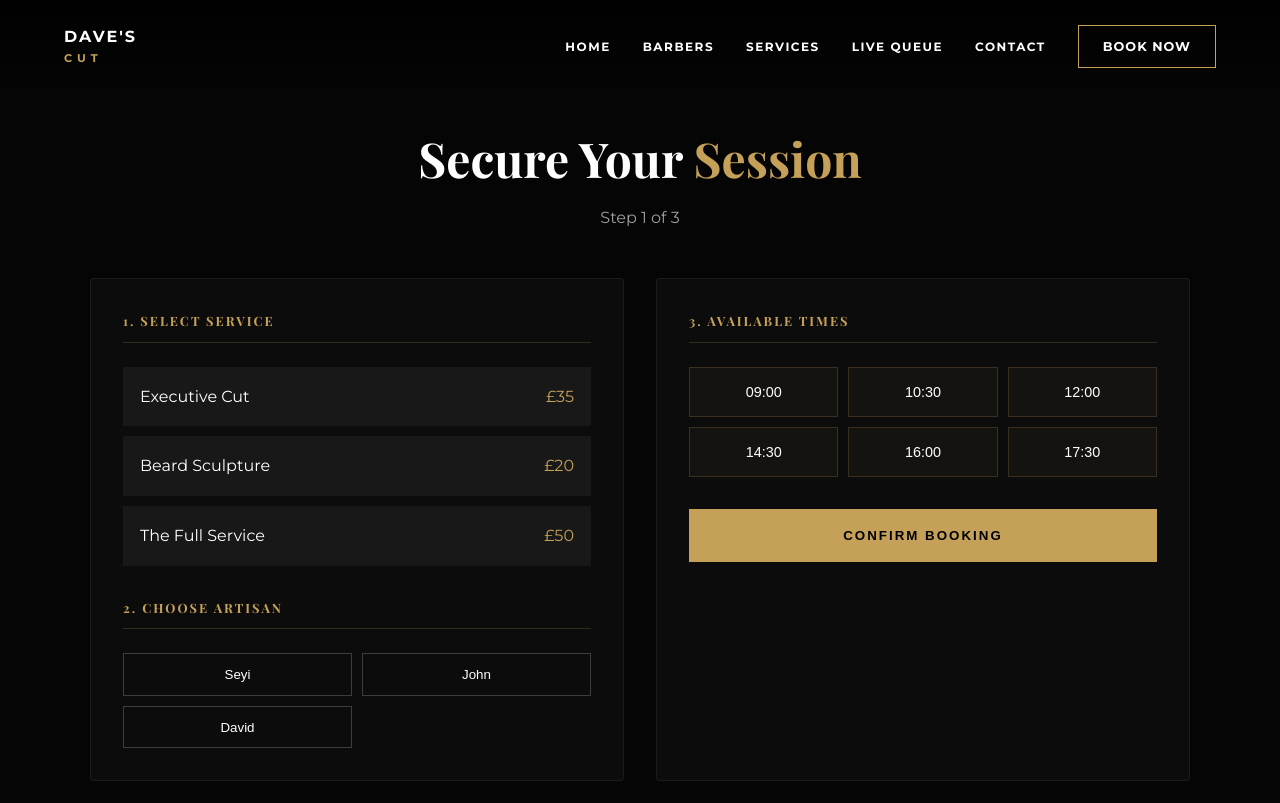
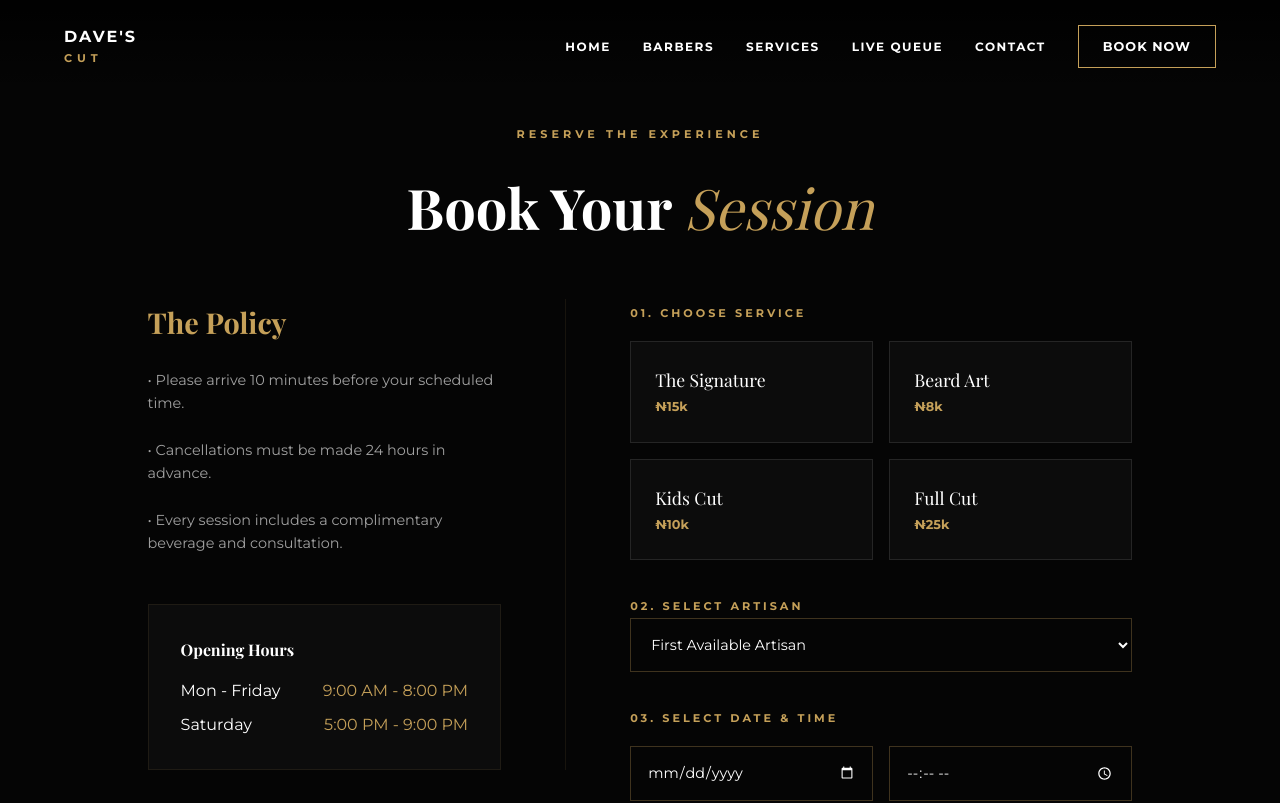
Before and after one commit to NATION-eng/DAVE-S-CUTS, a React (Vite) app: page /Booking in a window 1280 px wide. Shown: the top 803 px of the page. Built offline with nearby package versions, Linux system fonts and the light colour scheme; a web font is replaced by a local one.

Commit message:
Update Booking.tsx

```diff
--- a/src/pages/Booking.tsx
+++ b/src/pages/Booking.tsx
@@ -1,162 +1,271 @@
-import React, { useState } from "react";
+import React from "react";
 
 const Bookings: React.FC = () => {
-  const [step, setStep] = useState(1);
-
-  const barbers = ["Seyi", "John", "David"];
-  const services = [
-    { name: "Executive Cut", price: "£35" },
-    { name: "Beard Sculpture", price: "£20" },
-    { name: "The Full Service", price: "£50" }
-  ];
-  const times = ["09:00", "10:30", "12:00", "14:30", "16:00", "17:30"];
-
   return (
-    <div style={containerStyle}>
-      <div style={wrapperStyle}>
-        {/* Header */}
+    <div
+      style={{
+        padding: "120px 5% 80px", // Reduced top padding slightly for better mobile start
+        background: "var(--bg-black)",
+        minHeight: "100vh",
+      }}
+    >
+      <div
+        className="container"
+        style={{ maxWidth: "1100px", margin: "0 auto" }}
+      >
+        {/* Header Section */}
         <div style={{ textAlign: "center", marginBottom: "3rem" }}>
-          <h2 className="serif" style={titleStyle}>Secure Your <span className="gold-text">Session</span></h2>
-          <p style={{ color: "var(--gray)" }}>Step {step} of 3</p>
+          <span
+            className="gold-text"
+            style={{
+              letterSpacing: "4px",
+              fontSize: "0.7rem",
+              fontWeight: "bold",
+            }}
+          >
+            RESERVE THE EXPERIENCE
+          </span>
+          <h2
+            className="serif"
+            style={{ fontSize: "clamp(2rem, 5vw, 3.5rem)", marginTop: "1rem" }}
+          >
+            Book Your <span className="gold-text italic">Session</span>
+          </h2>
         </div>
 
-        {/* Responsive Grid System */}
-        <div className="booking-grid">
+        <div className="responsive-booking-grid">
+          {/* Left Column: Details & Info */}
+          <div className="info-column">
+            <h3
+              className="serif"
+              style={{
+                fontSize: "1.8rem",
+                color: "var(--gold)",
+                marginBottom: "1.5rem",
+              }}
+            >
+              The Policy
+            </h3>
+            <div
+              style={{
+                color: "var(--gray)",
+                fontSize: "0.9rem",
+                display: "flex",
+                flexDirection: "column",
+                gap: "1.5rem",
+              }}
+            >
+              <p>• Please arrive 10 minutes before your scheduled time.</p>
+              <p>• Cancellations must be made 24 hours in advance.</p>
+              <p>
+                • Every session includes a complimentary beverage and
+                consultation.
+              </p>
+            </div>
 
-          {/* Section 1: Select Barber & Service */}
-          <div style={cardStyle}>
-            <h3 style={sectionTitle}>1. Select Service</h3>
-            {services.map((s, i) => (
-              <div key={i} style={optionStyle}>
-                <span>{s.name}</span>
-                <span className="gold-text">{s.price}</span>
+            <div
+              style={{
+                marginTop: "3rem",
+                padding: "2rem",
+                background: "#0c0c0c",
+                border: "1px solid rgba(197, 160, 89, 0.1)",
+              }}
+            >
+              <h4
+                className="serif"
+                style={{ color: "white", marginBottom: "1rem" }}
+              >
+                Opening Hours
+              </h4>
+              <div
+                style={{
+                  display: "flex",
+                  justifyContent: "space-between",
+                  marginBottom: "0.5rem",
+                }}
+              >
+                <span>Mon - Friday</span>
+                <span className="gold-text">9:00 AM - 8:00 PM</span>
               </div>
-            ))}
-
-            <h3 style={{ ...sectionTitle, marginTop: '2rem' }}>2. Choose Artisan</h3>
-            <div style={{ display: 'grid', gridTemplateColumns: '1fr 1fr', gap: '10px' }}>
-              {barbers.map((b, i) => (
-                <button key={i} style={selectionBtn}>{b}</button>
-              ))}
+              <div style={{ display: "flex", justifyContent: "space-between" }}>
+                <span>Saturday</span>
+                <span className="gold-text">5:00 PM - 9:00 PM</span>
+              </div>
             </div>
           </div>
 
-          {/* Section 2: Select Time */}
-          <div style={cardStyle}>
-            <h3 style={sectionTitle}>3. Available Times</h3>
-            <div className="time-grid">
-              {times.map((t, i) => (
-                <button key={i} style={timeBtnStyle}>{t}</button>
-              ))}
+          {/* Right Column: The Detailed Form */}
+          <form
+            style={{ display: "flex", flexDirection: "column", gap: "2rem" }}
+          >
+            {/* Step 1: Service */}
+            <div className="booking-step">
+              <label style={labelStyle}>01. CHOOSE SERVICE</label>
+              <div className="services-grid">
+                <ServiceOption id="s1" name="The Signature" price="₦15k" />
+                <ServiceOption id="s2" name="Beard Art" price="₦8k" />
+                <ServiceOption id="s3" name="Kids Cut" price="₦10k" />
+                <ServiceOption id="s4" name="Full Cut" price="₦25k" />
+              </div>
             </div>
 
-            <button className="btn-gold" style={confirmBtn}>
-              CONFIRM BOOKING
+            {/* Step 2: Artisan */}
+            <div className="booking-step">
+              <label style={labelStyle}>02. SELECT ARTISAN</label>
+              <select style={inputStyle}>
+                <option>First Available Artisan</option>
+                <option>Seyi (Master Artisan)</option>
+                <option>John (Creative Lead)</option>
+                <option>David (Senior Stylist)</option>
+              </select>
+            </div>
+
+            {/* Step 3: Schedule */}
+            <div className="booking-step">
+              <label style={labelStyle}>03. SELECT DATE & TIME</label>
+              <div className="schedule-grid">
+                <input type="date" style={inputStyle} />
+                <input type="time" style={inputStyle} />
+              </div>
+            </div>
+
+            {/* Step 4: Contact */}
+            <div className="booking-step">
+              <label style={labelStyle}>04. YOUR DETAILS</label>
+              <input
+                type="text"
+                placeholder="Full Name"
+                style={{ ...inputStyle, marginTop: "1rem" }}
+              />
+              <input
+                type="tel"
+                placeholder="Phone Number (WhatsApp preferred)"
+                style={{ ...inputStyle, marginTop: "1rem" }}
+              />
+            </div>
+
+            <button
+              type="button"
+              className="btn-gold"
+              style={{ width: "100%", padding: "1.5rem", fontWeight: "bold" }}
+            >
+              CONFIRM RESERVATION
             </button>
-          </div>
-
+          </form>
         </div>
       </div>
 
       <style>{`
-        .booking-grid {
+        /* Responsive Grid Logic */
+        .responsive-booking-grid {
           display: grid;
-          grid-template-columns: repeat(auto-fit, minmax(320px, 1fr));
-          gap: 2rem;
+          grid-template-columns: 1fr;
+          gap: 3rem;
+          align-items: start;
         }
 
-        .time-grid {
+        .services-grid, .schedule-grid {
           display: grid;
-          grid-template-columns: repeat(3, 1fr);
-          gap: 10px;
+          grid-template-columns: 1fr 1fr;
+          gap: 1rem;
+          margin-top: 1rem;
         }
 
-        @media (max-width: 768px) {
-          .booking-grid {
+        .info-column {
+          border-right: none;
+          padding-right: 0;
+          border-bottom: 1px solid rgba(197, 160, 89, 0.1);
+          padding-bottom: 3rem;
+        }
+
+        /* Tablet and Desktop Styles */
+        @media (min-width: 992px) {
+          .responsive-booking-grid {
+            grid-template-columns: 1fr 1.2fr;
+            gap: 4rem;
+          }
+          .info-column {
+            border-right: 1px solid rgba(197, 160, 89, 0.1);
+            padding-right: 4rem;
+            border-bottom: none;
+            padding-bottom: 0;
+          }
+        }
+
+        /* Mobile specific adjustments for very small screens */
+        @media (max-width: 480px) {
+          .services-grid {
             grid-template-columns: 1fr;
           }
-          .time-grid {
-            grid-template-columns: repeat(2, 1fr);
+          .schedule-grid {
+            grid-template-columns: 1fr;
           }
+        }
+
+        input[type="date"]::-webkit-calendar-picker-indicator,
+        input[type="time"]::-webkit-calendar-picker-indicator {
+          filter: invert(1);
+          cursor: pointer;
+        }
+
+        .service-card:hover {
+          border-color: var(--gold) !important;
+          background: rgba(197, 160, 89, 0.05) !important;
         }
       `}</style>
     </div>
   );
 };
 
-// --- STYLES ---
+const ServiceOption = ({
+  name,
+  price,
+}: {
+  id: string;
+  name: string;
+  price: string;
+}) => (
+  <div
+    className="service-card"
+    style={{
+      border: "1px solid rgba(255, 255, 255, 0.1)",
+      padding: "1.5rem",
+      cursor: "pointer",
+      transition: "0.3s",
+      background: "#0c0c0c",
+    }}
+  >
+    <div
+      className="serif"
+      style={{ fontSize: "1.1rem", marginBottom: "0.2rem" }}
+    >
+      {name}
+    </div>
+    <div
+      className="gold-text"
+      style={{ fontSize: "0.8rem", fontWeight: "bold" }}
+    >
+      {price}
+    </div>
+  </div>
+);
 
-const containerStyle: React.CSSProperties = {
-  padding: "120px 5% 80px",
-  background: "var(--bg-black)",
-  minHeight: "100vh",
-  color: "white"
+const labelStyle: React.CSSProperties = {
+  color: "var(--gold)",
+  fontSize: "0.7rem",
+  letterSpacing: "3px",
+  fontWeight: "bold",
 };
 
-const wrapperStyle: React.CSSProperties = {
-  maxWidth: "1100px",
-  margin: "0 auto"
-};
-
-const titleStyle: React.CSSProperties = {
-  fontSize: "clamp(2rem, 5vw, 3rem)",
-  marginBottom: "0.5rem"
-};
-
-const cardStyle: React.CSSProperties = {
-  background: "rgba(255, 255, 255, 0.03)",
-  border: "1px solid rgba(197, 160, 89, 0.1)",
-  padding: "2rem",
-  borderRadius: "4px"
-};
-
-const sectionTitle: React.CSSProperties = {
-  fontSize: "0.8rem",
-  letterSpacing: "2px",
-  textTransform: "uppercase",
-  color: "#c5a059",
-  marginBottom: "1.5rem",
-  borderBottom: "1px solid rgba(197, 160, 89, 0.2)",
-  paddingBottom: "10px"
-};
-
-const optionStyle: React.CSSProperties = {
-  display: "flex",
-  justifyContent: "space-between",
+const inputStyle: React.CSSProperties = {
+  width: "100%",
+  background: "transparent",
+  border: "1px solid rgba(197, 160, 89, 0.3)",
   padding: "1rem",
-  background: "rgba(255,255,255,0.05)",
-  marginBottom: "10px",
-  cursor: "pointer",
-  transition: "0.3s",
-  border: "1px solid transparent"
-};
-
-const selectionBtn: React.CSSProperties = {
-  padding: "0.8rem",
-  background: "transparent",
   color: "white",
-  border: "1px solid rgba(255,255,255,0.2)",
-  cursor: "pointer"
-};
-
-const timeBtnStyle: React.CSSProperties = {
-  padding: "1rem",
-  background: "rgba(197, 160, 89, 0.05)",
-  color: "white",
-  border: "1px solid rgba(197, 160, 89, 0.2)",
-  cursor: "pointer",
-  fontSize: "0.9rem"
-};
-
-const confirmBtn: React.CSSProperties = {
-  width: "100%",
-  marginTop: "2rem",
-  padding: "1.2rem",
-  fontWeight: "bold",
-  letterSpacing: "2px",
-  background: "#c5a059",
-  border: "none",
-  cursor: "pointer"
+  fontFamily: "Montserrat, sans-serif",
+  outline: "none",
+  fontSize: "0.9rem",
 };
 
 export default Bookings;
```
